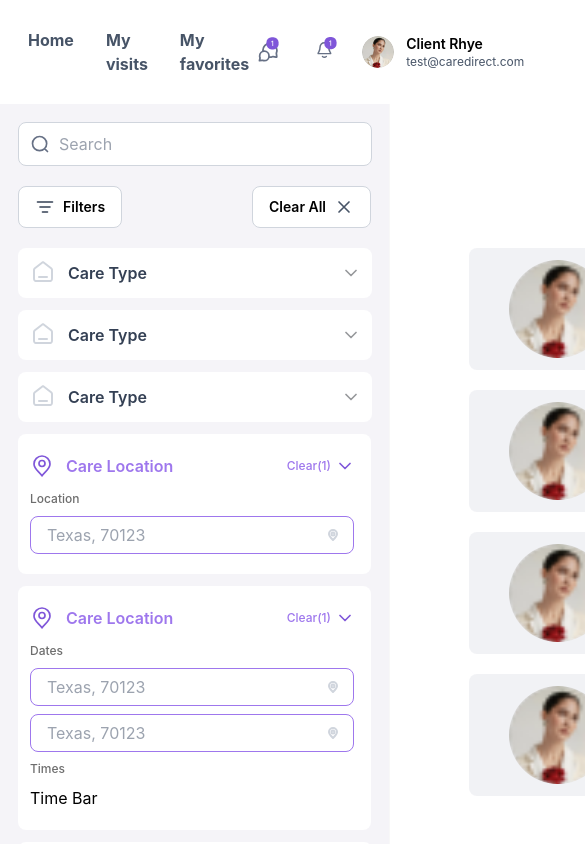
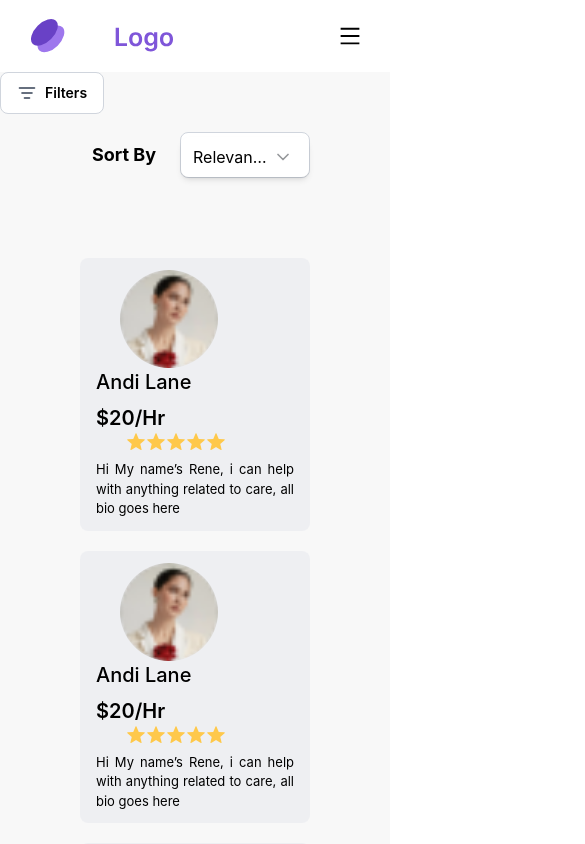
Before and after one commit to alemprogramer/dashboard_typescript, a React (Create React App) app: page / in a window 390 px wide. Shown: the top 844 px of the page, 585 px wide, since content can reach past the window. Built offline with nearby package versions, Linux system fonts and the light colour scheme.

Commit message:
header responsive

```diff
--- a/package.json
+++ b/package.json
@@ -5,6 +5,7 @@
   "dependencies": {
     "@headlessui/react": "^1.7.17",
     "@heroicons/react": "^2.0.18",
+    "@material-tailwind/react": "^2.1.2",
     "@testing-library/jest-dom": "^5.17.0",
     "@testing-library/react": "^13.4.0",
     "@testing-library/user-event": "^13.5.0",
@@ -14,6 +15,9 @@
     "@types/react-dom": "^18.2.13",
     "react": "^18.2.0",
     "react-dom": "^18.2.0",
+    "react-icon": "^1.0.0",
+    "react-icons": "^4.11.0",
+    "react-range-slider-input": "^3.0.7",
     "react-scripts": "5.0.1",
     "typescript": "^4.9.5",
     "web-vitals": "^2.1.4"
--- /dev/null
+++ b/src/@types/index.d.ts
@@ -0,0 +1,2 @@
+declare module '*.png';
+declare module 'react-range-slider-input';
--- a/src/components/Header.tsx
+++ b/src/components/Header.tsx
@@ -1,29 +1,42 @@
-import React, { FC } from 'react'
+import React, { FC, useState } from 'react'
 import Chat from '../icon/Chat'
 import Notification from '../icon/Notification'
 import Logo from '../icon/Logo'
 
-//import Avatar from '../assets/img/Avatar.png'
+import { AiOutlineMenu, AiOutlineClose } from 'react-icons/ai'
 
 
-const Header:FC = () => {
+
+
+const Header: FC = () => {
+
+  const [toggle, setToggle] = useState(false)
   return (
-    <div className='bg-[#FFFFFF] w-full px-7 flex items-center justify-between'>
+    <div className='bg-[#FFFFFF] w-full px-7 py-4 md:py-0 flex items-center justify-between'>
 
       <Logo />
 
-      <div className='flex text-[#475467] font-bold text-base gap-8 py-7 '>
+      {
+        toggle ?
+          <AiOutlineClose onClick={() => setToggle(!toggle)} className='text-black text-2xl md:hidden block' />
+          :
+          <AiOutlineMenu onClick={() => setToggle(!toggle)} className='text-black text-2xl md:hidden block' />
+
+      }
+
+
+      <div className='hidden md:flex text-[#475467] font-bold text-base gap-8 py-7 '>
         <a href='/' className='hover:text-[#7F56D9]'>Home</a>
         <a href='/' className='hover:text-[#7F56D9]'>My visits</a>
         <a href='/' className='hover:text-[#7F56D9]'>My favorites</a>
       </div>
 
-      <div className='flex gap-5 '>
+      <div className='hidden md:flex gap-5 '>
         <Chat />
 
         <Notification />
 
-        <button onClick={()=>{}} type='button' className='flex gap-3 justify-start items-center'>
+        <button onClick={() => { }} type='button' className='flex gap-3 justify-start items-center'>
           <img className="w-[32px] h-[32px] rounded-full" src={'/img/img.png'} alt=" avatar" />
           <div className='flex flex-col justify-start items-start text-[#000000]'>
             <h4 className=' font-semibold text-sm'>Client Rhye</h4>
@@ -31,6 +44,41 @@ const Header:FC = () => {
           </div>
         </button>
       </div>
+
+
+      {/* Responsive */}
+
+      <div className={`duration-500 md:hidden  fixed bg-white top-[70px] w-150 h-screen
+        ${toggle ?
+          'left-[0]'
+          :
+          'left-[-100%]'
+          }
+        `}>
+
+
+        <div className='flex p-5 gap-5 '>
+          {/* <Chat />
+
+          <Notification /> */}
+
+          <button onClick={() => { }} type='button' className='flex gap-3 justify-start items-center'>
+            <img className="w-[32px] h-[32px] rounded-full" src={'/img/img.png'} alt=" avatar" />
+            <div className='flex flex-col justify-start items-start text-[#000000]'>
+              <h4 className=' font-semibold text-sm'>Client Rhye</h4>
+              <p className='text-xs text-[#475467]' >test@caredirect.com</p>
+            </div>
+          </button>
+        </div>
+
+        <div className='flex flex-col pl-5 text-[#475467] font-bold text-base gap-8 py-2 '>
+          <a href='/' className='hover:text-[#7F56D9]'>Home</a>
+          <a href='/' className='hover:text-[#7F56D9]'>My visits</a>
+          <a href='/' className='hover:text-[#7F56D9]'>My favorites</a>
+        </div>
+      </div>
+
+
     </div>
   )
 }
--- a/src/components/Sidebar.tsx
+++ b/src/components/Sidebar.tsx
@@ -1,4 +1,8 @@
 import React from 'react'
+import { useState } from "react";
+import RangeSlider from "react-range-slider-input";
+
+import 'react-range-slider-input/dist/style.css';
 import { Disclosure } from '@headlessui/react'
 import { ChevronUpIcon } from '@heroicons/react/20/solid'
 import BarItems from './sidebarCommon/BarItems'
@@ -14,18 +18,32 @@ import BarItemOnSelect from './sidebarCommon/BarItemOnSelect'
 
 
 
+
+
 const Sidebar = () => {
+
+
+  const [value, setValue] = useState([30, 60]);
+
   return (
-    <div className='bg-[#9E77ED08] max-w-[389px] mx-auto p-[18px]'>
+
+    <>
+      <div className='flex md:hidden h-fit bg-white px-[16px] py-[10px] border border-[#D0D5DD] rounded-lg'>
+        <Filter />
+        <p className='text-sm font-semibold pl-2'>Filters</p>
+      </div>
+
+
+      <div className='bg-[#9E77ED08] hidden md:flex flex-col max-w-[389px] mx-auto p-[18px] '>
+
         {/* search */}
         <div className="relative">
-        <input type="text"
+          <input type="text" id='SearchBox'
             className="pl-10 pr-4 py-2 w-[354px] h-[44px] border border-[#D0D5DD] text-base rounded-lg "
             placeholder="Search" />
-        <div className="absolute inset-y-0 left-0 pl-3
-                    flex items-center ">
+          <label htmlFor='SearchBox' className="absolute inset-y-0 left-0 pl-3 flex items-center ">
             <Search />
-        </div>
+          </label>
         </div>
 
         {/* filter & Clear */}
@@ -98,7 +116,7 @@ const Sidebar = () => {
 
           <div className='text-justify'>
             <p className='text-[12px] py-2 font-medium text-[#6D6D6D]'>Times</p>
-          Time Bar
+            <RangeSlider className='bg-black' />
           </div>
 
         </div>
@@ -113,6 +131,12 @@ const Sidebar = () => {
 
 
       </div>
+    </>
+
+
+
+
+
   )
 }
 
--- a/src/components/UserCard.tsx
+++ b/src/components/UserCard.tsx
@@ -1,19 +1,20 @@
 import React from 'react'
 import Review from '../icon/Review'
 import AddMore from '../icon/AddMore';
+import { Rating } from "@material-tailwind/react";
 
 
 
 const UserCard = () => {
   return (
     <div className='flex flex-col items-start justify-start gap-5'>
-    <div className='flex w-[888px] items-center bg-[#EAECF0AD] px-4 rounded-lg py-3' >
+    <div className='flex md:w-[888px] w-full items-center bg-[#EAECF0AD] px-4 rounded-lg py-3' >
       <img src='/img/img.png' className="w-[98px] h-[98px] rounded-full mx-6"/>
       <div className='text-justify'>
         <h3 className='text-xl font-medium'>Andi Lane</h3>
         <div className='flex py-2'>
           <h3 className='text-xl font-semibold'>$20/  </h3>
-          <p className='text-[12px] font-semibold '>Hr</p>
+          <p className='text-xl font-semibold '>Hr</p>
           <div className='flex pl-[30px]'>
             <Review />
             <Review />
--- a/src/index.css
+++ b/src/index.css
@@ -15,3 +15,7 @@ code {
   font-family: source-code-pro, Menlo, Monaco, Consolas, 'Courier New',
     monospace;
 }
+
+*{
+  flex-wrap: wrap;
+}
--- a/src/index.d.ts
+++ /dev/null
@@ -1 +0,0 @@
-declare module '*.png';
--- a/src/pages/Dashboard.tsx
+++ b/src/pages/Dashboard.tsx
@@ -1,20 +1,26 @@
-import React from 'react'
+import React, { useState } from 'react'
 import Header from '../components/Header'
 import Sidebar from '../components/Sidebar'
 import UserCard from '../components/UserCard'
 import Pagination from '../components/Pagination'
 import SortBy from '../components/SortBy'
+import { AiOutlineMenu, AiOutlineClose } from 'react-icons/ai'
 
 
 const Dashboard = () => {
+  const [toggle, setToggle] = useState(false)
   return (
     <div className='bg-[#F8F8F8] container'>
 
       <Header />
-        <div className='flex flex-row'>
+      <div className='flex flex-row '>
+
+
         <Sidebar />
+
         <div className='px-[80px]'>
           <SortBy />
+
           <UserCard />
           <UserCard />
           <UserCard />
--- a/tsconfig.json
+++ b/tsconfig.json
@@ -22,5 +22,8 @@
   },
   "include": [
     "src"
+  ], "typeRoots": [
+    "./node_modules/@types",
+    "./src/@types"
   ]
 }
```
Also changed, not shown: 1 other file (tests, documents, lock files or other folders). Lines whose indentation alone changed are shown as unchanged.
